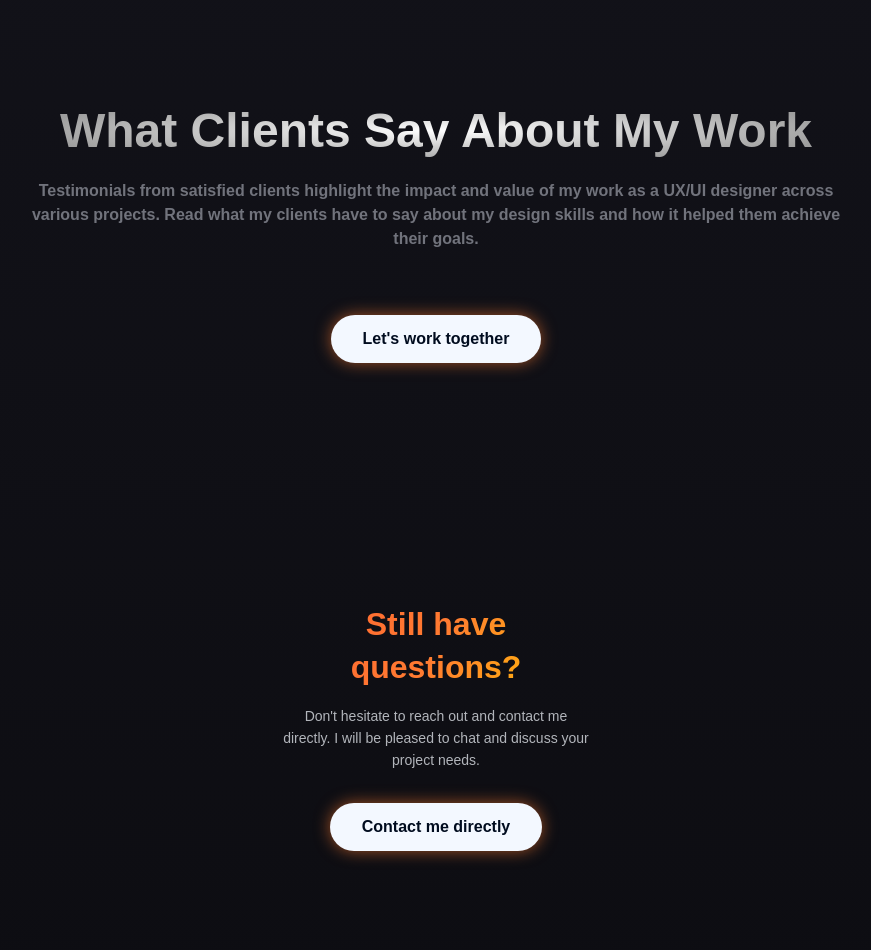
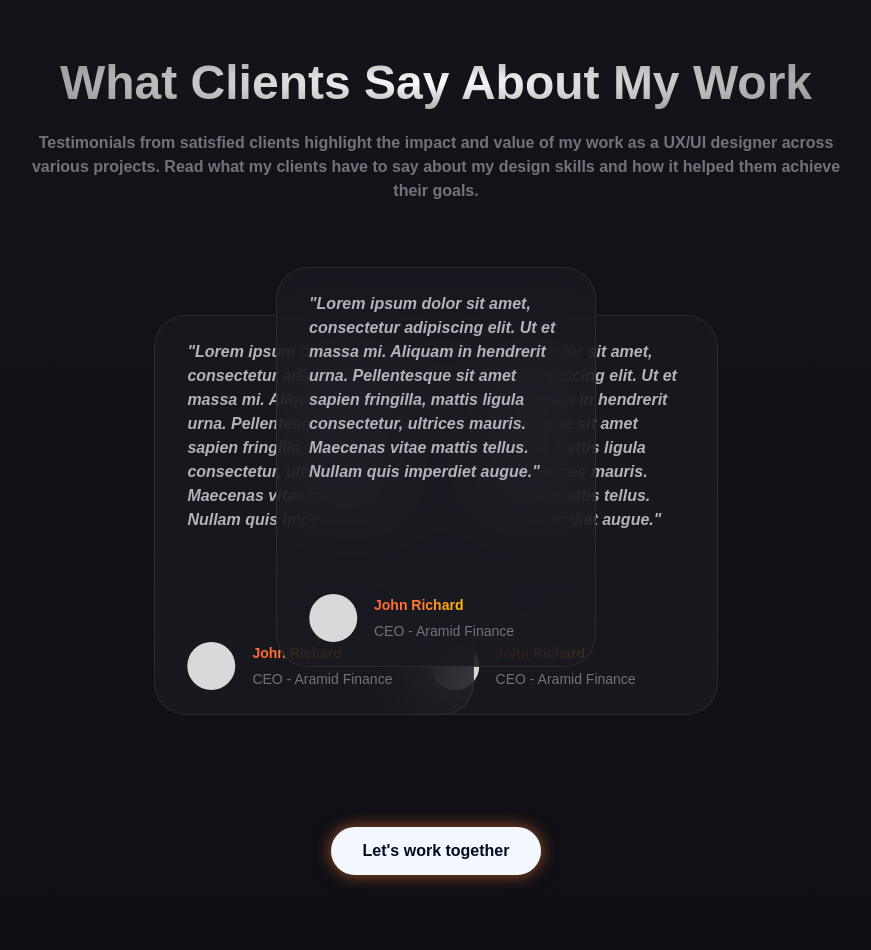
Before and after one commit to ninja-fire/ninjafolio, a website built with Parcel: page index.html in a window 1280 px wide. Shown: the part 2421-3371 px from the top of the page, without its empty margins (204-1075 px from the left). Built offline with nearby package versions, Linux system fonts and the light colour scheme; a web font is replaced by a local one.

Commit message:
footer and testi

```diff
--- a/index.html
+++ b/index.html
@@ -507,6 +507,47 @@
         designer across various projects. Read what my clients have to say about my design skills and how it helped them
         achieve their goals.</p>
     </div>
+    <div class="testimonial">
+      <div class="testi-card t-left">
+        <p class="subtitle italic">"Lorem ipsum dolor sit amet, consectetur adipiscing elit. Ut et massa mi. Aliquam in hendrerit urna. Pellentesque sit amet sapien fringilla, mattis ligula consectetur, ultrices mauris. Maecenas vitae mattis tellus. Nullam quis imperdiet augue."</p>
+        <div class="testi-quote">
+          <svg width="49" height="48" viewBox="0 0 49 48" fill="none" xmlns="http://www.w3.org/2000/svg">
+            <circle cx="24.2832" cy="24" r="24" fill="#D9D9D9"/>
+          </svg>
+          <div class="ref">
+            <p class="body fire bold">John Richard</p>
+            <p class="body placeholder">CEO - Aramid Finance</p>
+          </div>
+        </div>
+
+      </div>
+      <div class="testi-card t-center">
+        <p class="subtitle italic">"Lorem ipsum dolor sit amet, consectetur adipiscing elit. Ut et massa mi. Aliquam in hendrerit urna. Pellentesque sit amet sapien fringilla, mattis ligula consectetur, ultrices mauris. Maecenas vitae mattis tellus. Nullam quis imperdiet augue."</p>
+        <div class="testi-quote">
+          <svg width="49" height="48" viewBox="0 0 49 48" fill="none" xmlns="http://www.w3.org/2000/svg">
+            <circle cx="24.2832" cy="24" r="24" fill="#D9D9D9"/>
+          </svg>
+          <div class="ref">
+            <p class="body fire bold">John Richard</p>
+            <p class="body placeholder">CEO - Aramid Finance</p>
+          </div>
+        </div>
+
+      </div>
+      <div class="testi-card t-right">
+        <p class="subtitle italic">"Lorem ipsum dolor sit amet, consectetur adipiscing elit. Ut et massa mi. Aliquam in hendrerit urna. Pellentesque sit amet sapien fringilla, mattis ligula consectetur, ultrices mauris. Maecenas vitae mattis tellus. Nullam quis imperdiet augue."</p>
+        <div class="testi-quote">
+          <svg width="49" height="48" viewBox="0 0 49 48" fill="none" xmlns="http://www.w3.org/2000/svg">
+            <circle cx="24.2832" cy="24" r="24" fill="#D9D9D9"/>
+          </svg>
+          <div class="ref">
+            <p class="body fire bold">John Richard</p>
+            <p class="body placeholder">CEO - Aramid Finance</p>
+          </div>
+        </div>
+
+      </div>
+    </div>
     <button class="btn-primary btn-open">Let's work together</button>
   </div>
 
@@ -535,7 +576,7 @@
     </div>
     <p class="body placeholder">Please chose the way you want to create our first contact.</p>
     <div class="highlight fill-ctnr">
-      <a href="" class="btn-block">
+      <a href=https://calendly.com/mannbrs/30min" target="_blank" class="btn-block">
         <svg width="25" height="24" viewBox="0 0 25 24" fill="none" xmlns="http://www.w3.org/2000/svg">
           <path d="M17.75 10.5L23 7.5V16.5L17.75 13.5M2.75 5.625H14.75C15.5456 5.625 16.3087 5.94107 16.8713 6.50368C17.4339 7.06629 17.75 7.82935 17.75 8.625V17.625C17.75 17.8239 17.671 18.0147 17.5303 18.1553C17.3897 18.296 17.1989 18.375 17 18.375H5C4.20435 18.375 3.44129 18.0589 2.87868 17.4963C2.31607 16.9337 2 16.1706 2 15.375V6.375C2 6.17609 2.07902 5.98532 2.21967 5.84467C2.36032 5.70402 2.55109 5.625 2.75 5.625Z" stroke="url(#paint0_linear_1558_6067)" stroke-width="2" stroke-linecap="round" stroke-linejoin="round"/>
           <defs>
@@ -566,6 +607,10 @@
   <div class="overlay hidden"></div>
 </main>
 
+<footer>
+  <a href="https://github.com/ninja-fire" target="_blank" class="body placeholder">Made with 🧡 by NinjaFire</a>
+</footer>
+
 <script type="module" src="./js/main.js"></script>
 </body>
 
--- a/scss/carousselle.scss
+++ b/scss/carousselle.scss
@@ -3,9 +3,7 @@
   flex-direction: row;
   align-items: center;
   justify-content: center;
-  //gap: -4rem;
-  //width: 100%;
-  //overflow: hidden;
+
 }
 
 .right {
--- a/scss/main.scss
+++ b/scss/main.scss
@@ -3,6 +3,7 @@
 @import "modal";
 @import "buttons";
 @import "carousselle";
+@import "testimonial";
 
 * {
   -webkit-font-smoothing: antialiased;
@@ -32,7 +33,7 @@ body {
     flex-direction: column;
     align-items: center;
     padding: 4rem 0;
-    gap: 5rem;
+    gap: 4rem;
   }
 
   .padding-80 {
@@ -261,6 +262,14 @@ body {
 
   }
 
+  footer {
+    display: flex;
+    flex-direction: row;
+    align-items: center;
+    padding: 1rem 0;
+
+  }
+
 }
 
 @keyframes gradient {
--- /dev/null
+++ b/scss/testimonial.scss
@@ -0,0 +1,78 @@
+.testimonial {
+  display: flex;
+  flex-direction: row;
+  align-items: center;
+  justify-content: center;
+
+}
+
+.t-right {
+  left: 28%;
+  //top: 10%;
+  z-index: 0;
+  position: absolute;
+  //transform: scale(0.8);
+
+  &:hover {
+    left: 22%;
+  }
+}
+
+.t-left {
+  position: absolute;
+  right: 28%;
+  //top: 1%;
+  z-index: 0;
+  //transform: scale(0.8);
+
+  &:hover {
+    right: 22%;
+  }
+
+}
+
+.t-center {
+  z-index: 2;
+ margin-bottom: 6rem;
+}
+
+.testi-card {
+  display: flex;
+  flex-direction: column;
+  justify-content: space-between;
+  align-items: flex-start;
+  padding: 24px 32px;
+  gap: 32px;
+
+  width: 320px;
+  height: 400px;
+
+  background: rgba(26, 26, 33, 0.8);
+  border: 1px solid rgba(255, 255, 255, 0.08);
+  backdrop-filter: blur(32px);
+  border-radius: 32px;
+  cursor: pointer;
+
+  transition: background-color .5s ease, right 400ms ease, left 400ms ease;
+
+  &:hover {
+    background: rgba(31, 31, 39, 0.8);
+  }
+
+}
+
+.testi-quote {
+  display: flex;
+  flex-direction: row;
+  align-items: center;
+  padding: 0;
+  gap: 1rem;
+
+  .ref {
+    display: flex;
+    flex-direction: column;
+    align-items: flex-start;
+    padding: 0;
+    gap: 4px;
+  }
+}
--- a/scss/typo.scss
+++ b/scss/typo.scss
@@ -119,6 +119,12 @@ a:active {
   text-align: center;
 
   color: #71737C;
+
+  &.italic {
+    font-style: italic;
+    color: #B1B4BC;
+    text-align: left;
+  }
 }
 
 .body {
@@ -139,4 +145,8 @@ a:active {
   &.caption {
     color: #B2B5BB;
   }
+
+  &.bold {
+    font-weight: 700;
+  }
 }
```
